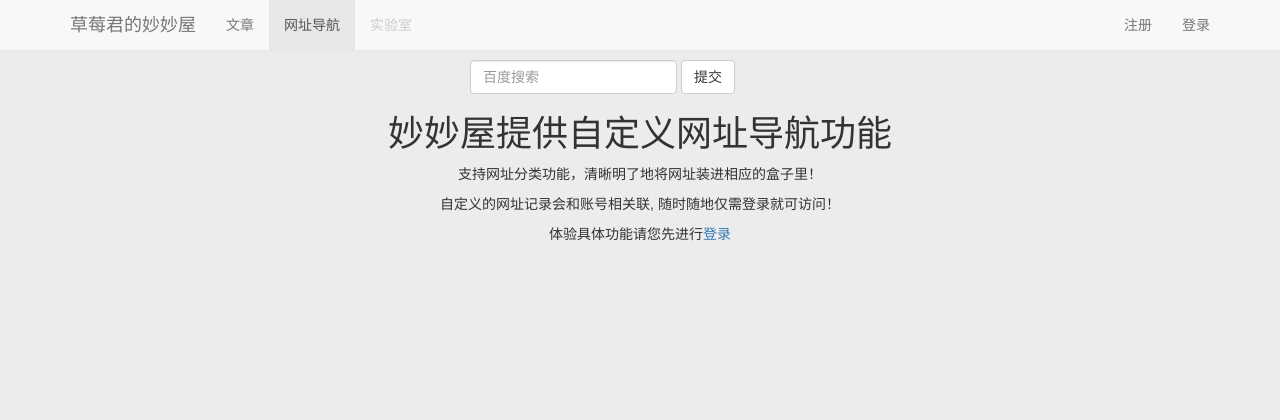
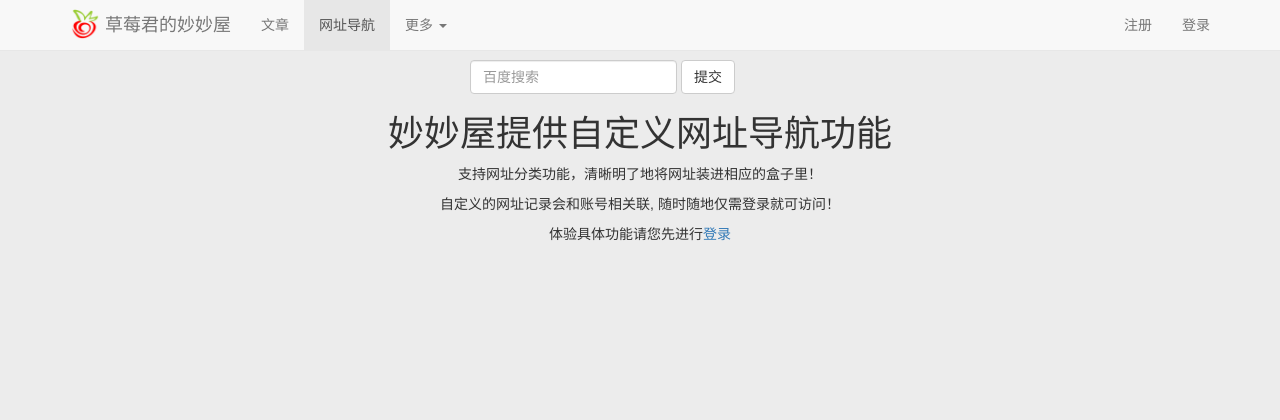
Before and after one commit to Zaaachary/Zrawberry, a Django app: page /navigation/ in a window 1280 px wide. Shown: the top 420 px of the page. Run offline with Django 3.2, Linux system fonts and the light colour scheme; parts of the project's set-up code (start-up, migrations or seed data) failed here and were passed over; some libraries are stand-ins or nearby versions.

Commit message:
logo 更换 UI improve

```diff
--- a/Zrawberry2020/Zrawberry2020/urls.py
+++ b/Zrawberry2020/Zrawberry2020/urls.py
@@ -21,7 +21,7 @@ from django.conf.urls.static import static
 
 
 urlpatterns = [
-    path('', TemplateView.as_view(template_name='common/index.html')),
+    path('', TemplateView.as_view(template_name='common/index.html'), name='index'),
     path('admin/', admin.site.urls),
     path('account/', include('account.urls', namespace='account')),
     path('article/', include('article.urls', namespace='article')),
--- a/Zrawberry2020/static/css/adjust.css
+++ b/Zrawberry2020/static/css/adjust.css
@@ -1,13 +1,20 @@
+.logo{
+
+}
 
 body {
     padding-top: 60px;
     background: rgb(236, 236, 236);
     /*background:url("");*/
-    height:100%;margin:0;padding-bottom: 0;
+    height: 100%;
+    margin: 0;
+    padding-bottom: 0;
 }
 
-html{
-    height:100%;margin:0;padding:0;
+html {
+    height: 100%;
+    margin: 0;
+    padding: 0;
 }
 
 body footer {
@@ -15,26 +22,26 @@ body footer {
     margin-top: -113px;
 }
 
-.container{
-    min-height:100%;
+.container {
+    min-height: 100%;
 }
 
-.content{
-    padding-bottom:150px;
+.content {
+    padding-bottom: 150px;
 }
 
-.mdblock{
+.mdblock {
     /*文章列表文章的间隙*/
-    height:10px;
+    height: 10px;
 }
 
 
-@media screen and (max-width: 992px){
-    .content{
-    padding-bottom:200px;
+@media screen and (max-width: 992px) {
+    .content {
+        padding-bottom: 200px;
     }
 
     body footer {
-    margin-top: -186px;
+        margin-top: -186px;
     }
 }
--- a/Zrawberry2020/templates/common/header.html
+++ b/Zrawberry2020/templates/common/header.html
@@ -9,7 +9,11 @@
                 <span class="icon-bar"></span>
                 <span class="icon-bar"></span>
             </button>
-            <a class="navbar-brand" href="#">草莓君的妙妙屋</a>
+            <a class="navbar-left" href="{% url 'index' %}">
+                <img src="{% static '/image/logo2.png' %}" alt="logo"
+                     style="margin-top: 9px; margin-right:5px;height: 30px;">
+            </a>
+            <a class="navbar-brand" href="{% url 'index' %}">草莓君的妙妙屋</a>
         </div>
 
         <div class="collapse navbar-collapse" id="bs-example-navbar-collapse-1">
@@ -18,12 +22,15 @@
                 {% if dessert %}
                     <li class="{{ dessert }}"><a href="{% url 'article:dessert' %}">甜品站</a></li>
                 {% endif %}
-            </ul>
-            <ul class="nav navbar-nav {{ navigation }}">
                 <li class="{{ navigation }}"><a href="{% url 'navigation:navigation_index' %}">网址导航</a></li>
-            </ul>
-            <ul class="nav navbar-nav">
-                <li class="disabled"><a href="#">实验室</a></li>
+                <li class="dropdown"><a href="#" class="dropdown-toggle" data-toggle="dropdown" role="button"
+                                        aria-haspopup="true" aria-expanded="false">更多 <span class="caret"></span></a>
+                    <ul class="dropdown-menu">
+                        <li><a href="#">实验室</a></li>
+                        <li role="separator" class="divider"></li>
+                        <li class="disabled"><a href="#">关于</a></li>
+                    </ul>
+                </li>
             </ul>
             <ul class="nav navbar-nav navbar-right">
                 {% if user.is_authenticated %}
--- a/Zrawberry2020/templates/common/index.html
+++ b/Zrawberry2020/templates/common/index.html
@@ -28,6 +28,7 @@
 
             <div class="masthead clearfix">
                 <div class="inner">
+                    <img class="masthead-brand" src="{% static 'image/logo2.png' %}" style="margin-top:5px; margin-right: 3px; width: 35px">
                     <h3 class="masthead-brand">草莓君的妙妙屋</h3>
                     <nav>
                         <ul class="nav masthead-nav">
```
Also changed, not shown: Zrawberry2020/static/image/favicon.ico, Zrawberry2020/static/image/favicon1.ico (added), Zrawberry2020/static/image/logo2.png (added), Zrawberry2020/static/image/草莓君的妙妙屋  --转曲.jpg (added), Zrawberry2020/static/image/草莓君的妙妙屋  --转曲.png (added), Zrawberry2020/static/image/草莓君的妙妙屋1.png (added).
